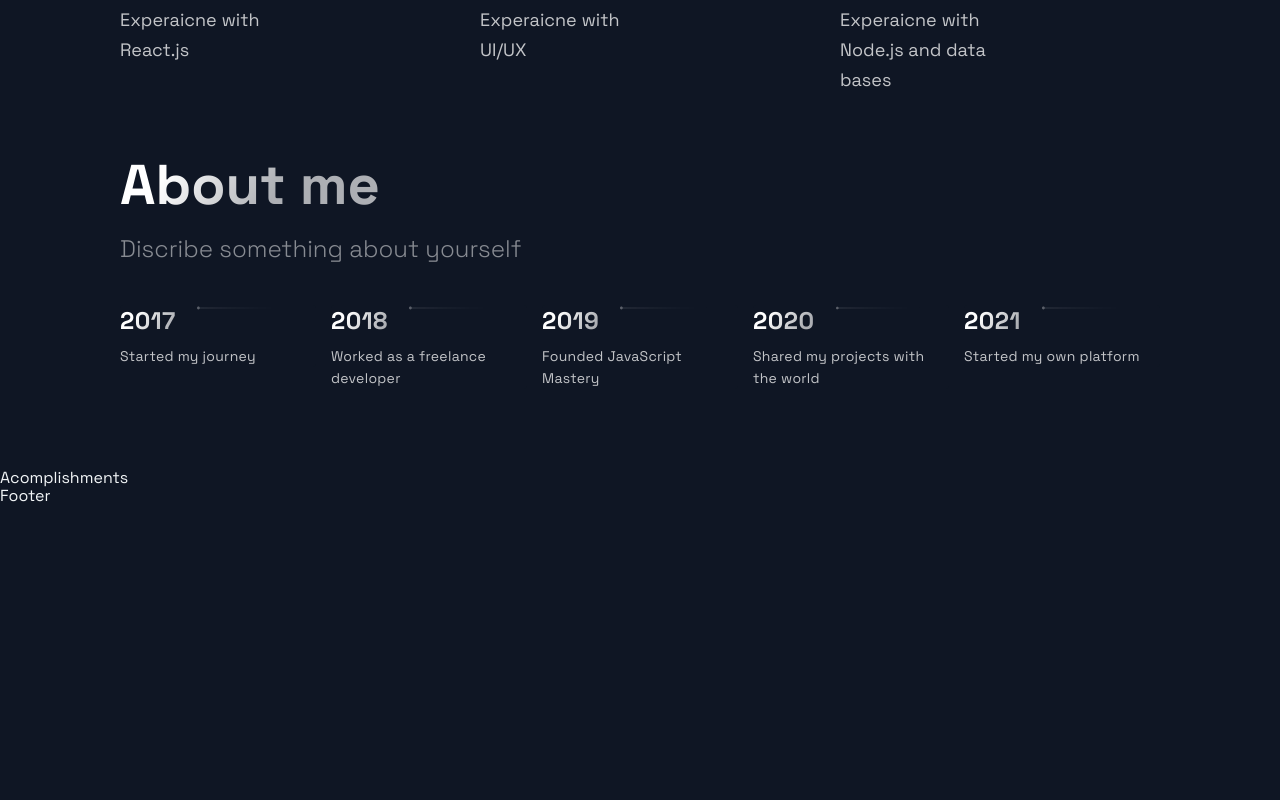
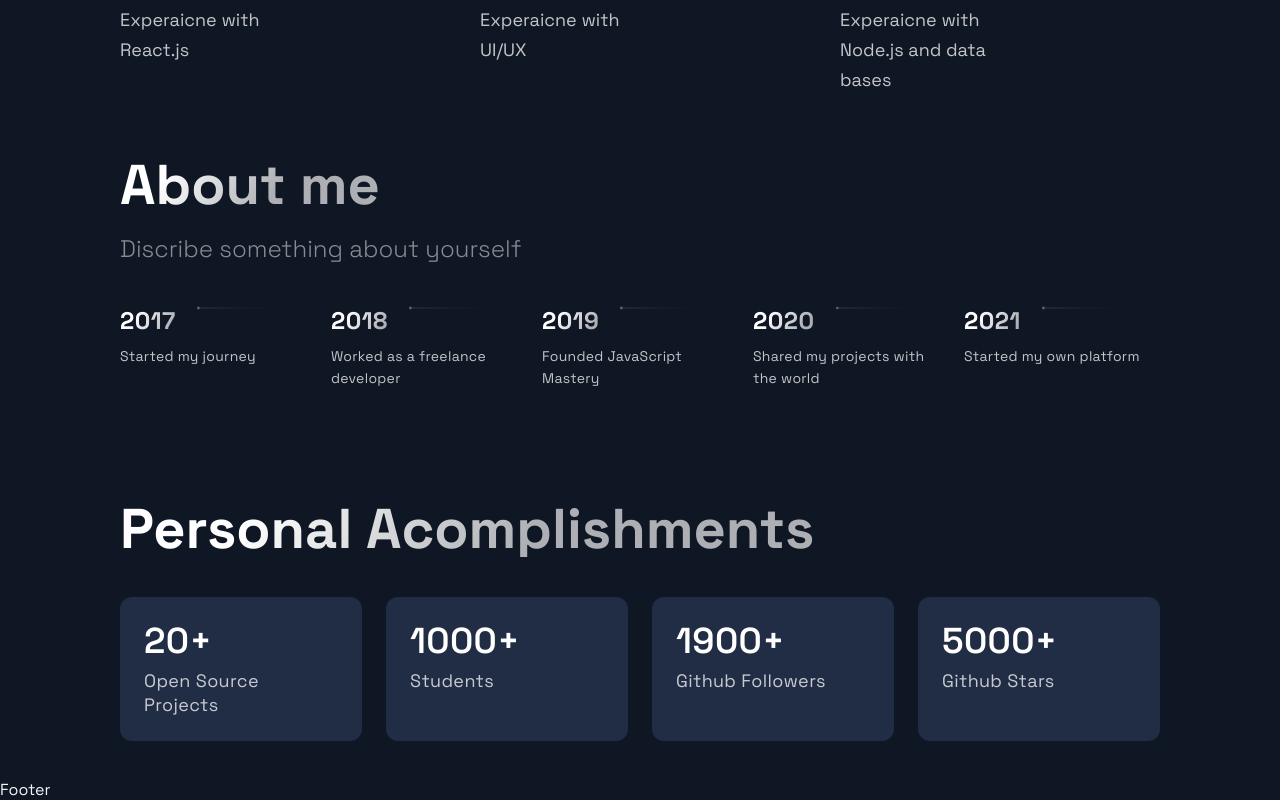
Before and after one commit to shaunvan119/shaunvan-portfolio, a Next.js app: page / in a window 1280 px wide. Shown: the part 2532-3332 px from the top of the page. Before the commit the page ends 3038 px from the top, so only its background shows below. Built offline with nearby package versions, Linux system fonts and the light colour scheme.

Commit message:
Acomplishments

```diff
--- a/src/components/Acomplishments/Acomplishments.js
+++ b/src/components/Acomplishments/Acomplishments.js
@@ -11,9 +11,20 @@
 ];
 
 const Acomplishments = () => (
-  <div>
-    Acomplishments
-  </div>
+  <Section>
+    <SectionTitle>Personal Acomplishments</SectionTitle>
+    <Boxes>
+    {data.map((card, index) => (
+      <Box key={index}>
+      <BoxNum>{card.number }+</BoxNum>
+      <BoxText>{card.text}</BoxText>
+
+      </Box>
+    ))}
+
+    </Boxes>
+
+  </Section>
 );
 
 export default Acomplishments;
```
